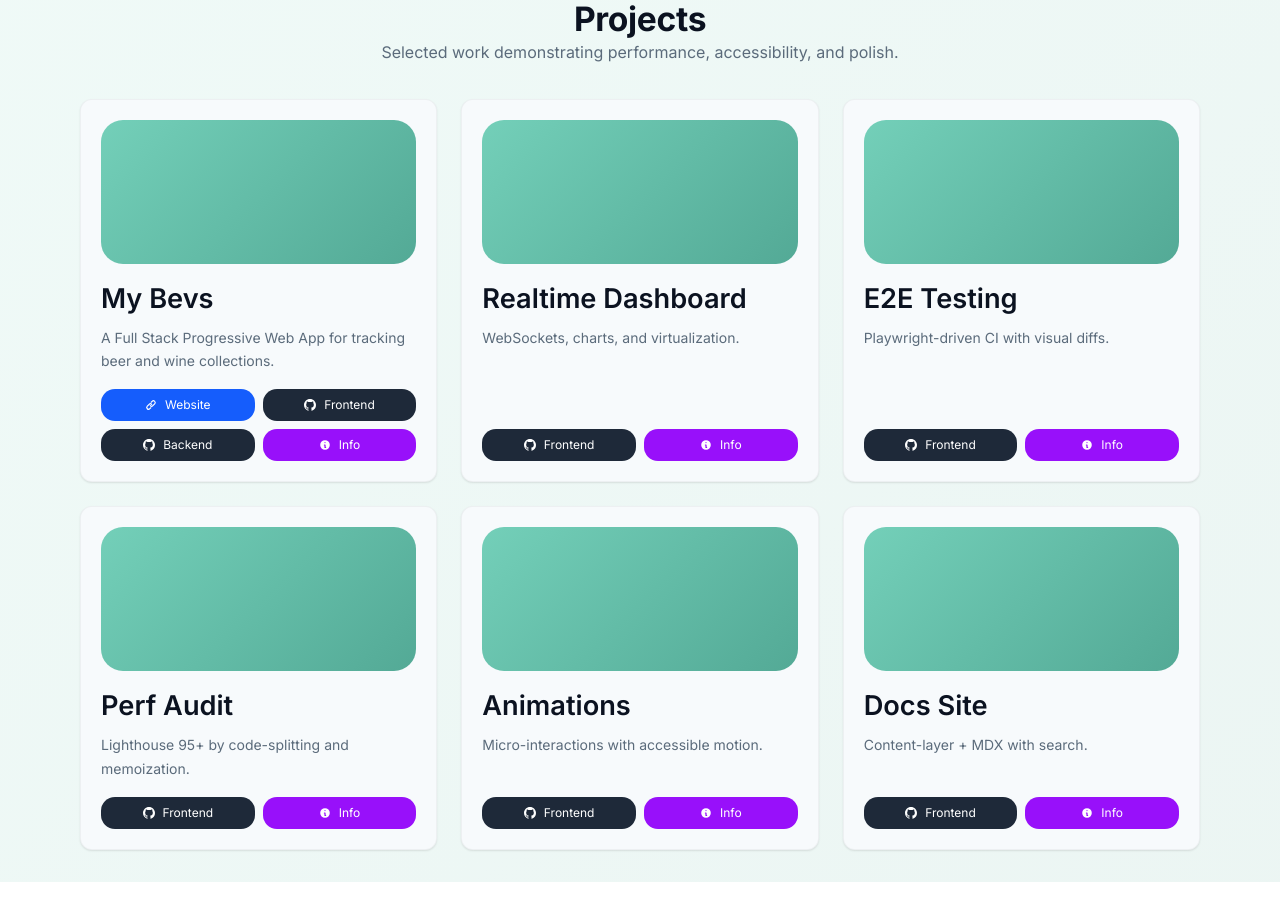
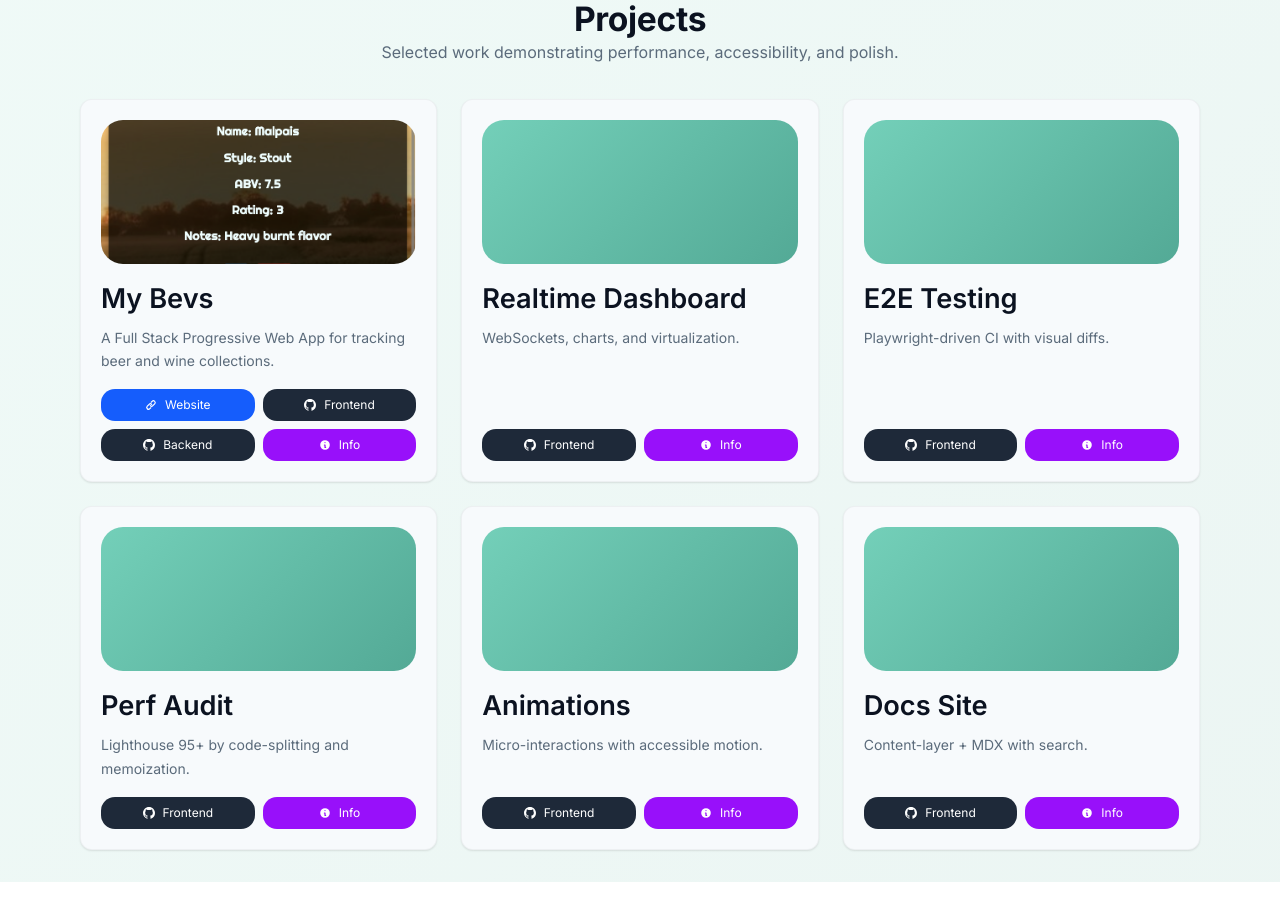
Before and after one commit to NicholasMunson/ntmdevdotcom, a Next.js app: page / in a window 1280 px wide. Shown: the part 4600-5517 px from the top of the page. Built offline with nearby package versions, Linux system fonts and the light colour scheme.

Commit message:
Add image support to ProjectCard component; update Project interface to include optional image property and enhance Projects page with new image for My Bevs project.

```diff
--- a/src/app/views/projectsPage/Projects.tsx
+++ b/src/app/views/projectsPage/Projects.tsx
@@ -21,6 +21,7 @@ export default function Projects({ parallaxConfig }: ProjectsProps) {
     {
       title: "My Bevs",
       desc: "A Full Stack Progressive Web App for tracking beer and wine collections.",
+      image: "/myBevs.png",
       websiteUrl: "https://my-bevs.web.app/",
       githubFrontend: "https://github.com/NicholasMunson/my-bevs",
       githubBackend: "https://github.com/NicholasMunson/my-bevs-node-backend",
--- a/src/app/views/projectsPage/_components/ProjectCard.tsx
+++ b/src/app/views/projectsPage/_components/ProjectCard.tsx
@@ -1,5 +1,6 @@
 "use client";
 import { Project } from "./types";
+import Image from "next/image";
 
 interface ProjectCardProps {
   project: Project;
@@ -12,7 +13,18 @@ export default function ProjectCard({
 }: ProjectCardProps) {
   return (
     <div className="group surface rounded-xl p-5 hover:shadow-md transition-all border border-white/10 flex flex-col">
-      <div className="h-36 rounded-lg mb-4 brand-gradient opacity-70 group-hover:opacity-90 transition-opacity" />
+      <div className="h-36 rounded-lg mb-4 overflow-hidden relative">
+        {project.image ? (
+          <Image
+            src={project.image}
+            alt={project.title}
+            fill
+            className="object-cover group-hover:scale-105 transition-transform duration-300"
+          />
+        ) : (
+          <div className="w-full h-full brand-gradient opacity-70 group-hover:opacity-90 transition-opacity" />
+        )}
+      </div>
       <h3 className="text-xl font-semibold mb-2">{project.title}</h3>
       <p className="text-sm muted mb-4 flex-grow">{project.desc}</p>
 
--- a/src/app/views/projectsPage/_components/types.ts
+++ b/src/app/views/projectsPage/_components/types.ts
@@ -1,6 +1,7 @@
 export interface Project {
   title: string;
   desc: string;
+  image?: string;
   websiteUrl?: string;
   githubFrontend?: string;
   githubBackend?: string;
```
Also changed, not shown: public/myBevs.png (added).
